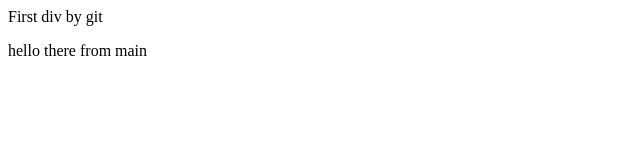
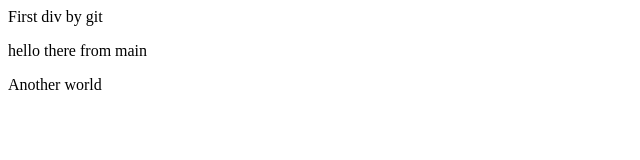
Before and after one commit to Knguyen-dev/demo-repo, a plain HTML site: page index.html in a window 1280 px wide. Shown: the whole page, without its empty margins (0-640 px from the left). Drawn offline with Linux system fonts and the light colour scheme.

Commit message:
Updated stuff on index.html, just updated the text

```diff
--- a/index.html
+++ b/index.html
@@ -1,2 +1,5 @@
 <div>First div by git</div>
 <p>hello there from main</p>
+
+<!-- Different stuff from test arena -->
+<p>Another world</p>
```
